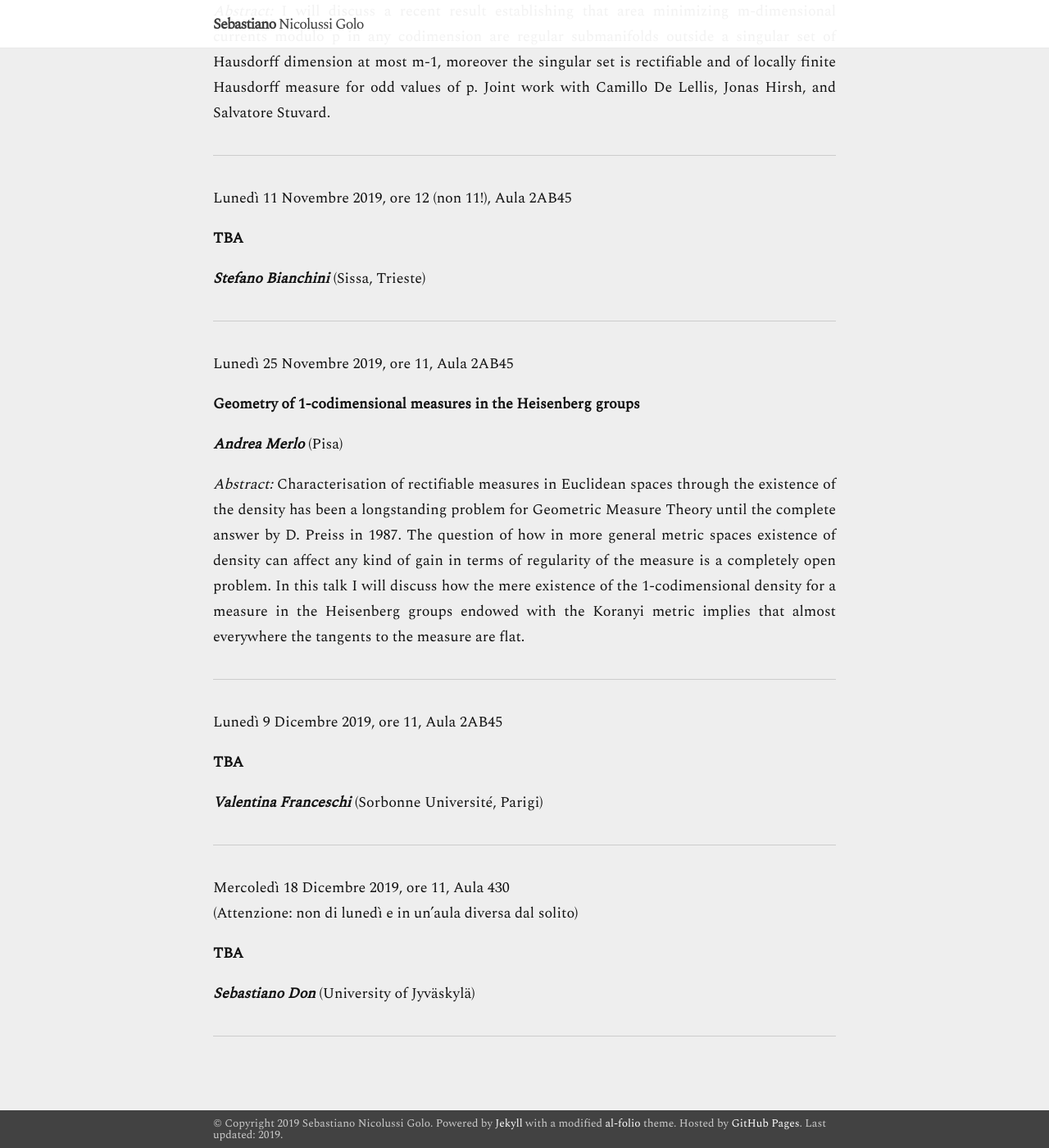
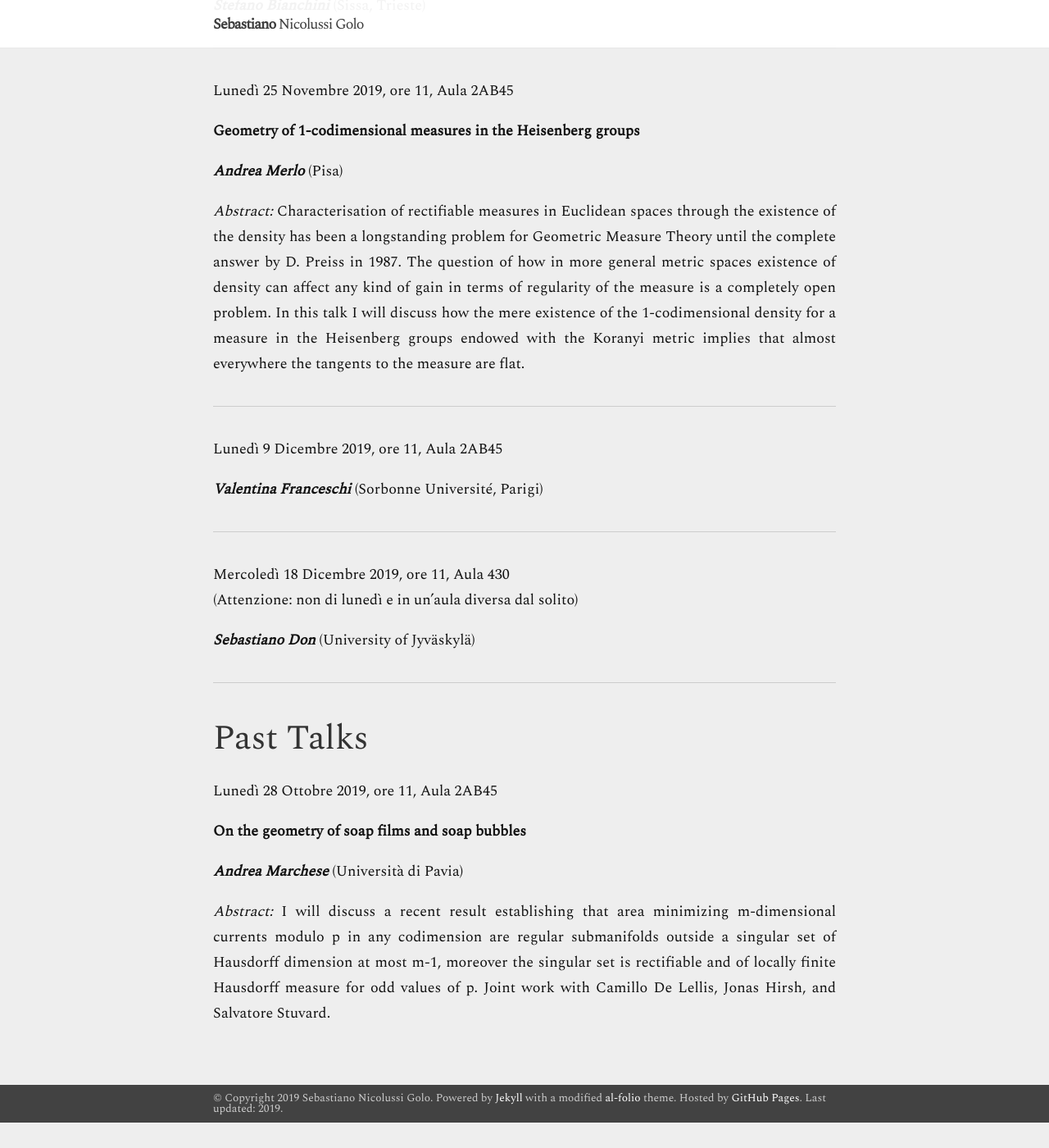
Before and after one commit to Seba272/seba272.github.io, a Jekyll site: the page built from _pages/GeA.md, in a window 1280 px wide and 1400 px high, scrolled down 439 px. Shown: the whole window at 82% size. Built offline with Jekyll 4.4.1, drawn with Linux system fonts in a browser that asks for light colours; Markdown is read by kramdown in place of the engine named in the settings; after the commit the page ends 1808 px from its top, so only the background shows below that; some of the changed text lies outside the part shown.

Commit message:
Add logo uni in GeA page.

```diff
--- a/_pages/GeA.md
+++ b/_pages/GeA.md
@@ -5,27 +5,12 @@
 description: Semiario di Geometria e Analisi a Padova
 ---
 
-----
+<div class="col">
+    <img class="col three" src="{{ site.baseurl }}/assets/img/logo-unipd-3.jpeg">
+</div>
 
-Lunedì 28 Ottobre 2019, ore 11, Aula 2AB45
-
-**On the geometry of soap films and soap bubbles**
-
-**_Andrea Marchese_** (Università di Pavia)
-
-_Abstract:_
-I will discuss a recent result establishing that area minimizing
-m-dimensional currents modulo p in any codimension are regular submanifolds
-outside a singular set of Hausdorff dimension at most m-1, moreover the
-singular set is rectifiable and of locally finite Hausdorff measure for odd
-values of p. Joint work with Camillo De Lellis, Jonas Hirsh, and Salvatore
-Stuvard.
-
-----
 
 Lunedì 11 Novembre 2019, ore 12 (non 11!), Aula 2AB45
-
-**TBA**
 
 **_Stefano Bianchini_** (Sissa, Trieste)
 
@@ -50,8 +35,6 @@
 
 Lunedì 9 Dicembre 2019, ore 11, Aula 2AB45
 
-**TBA**
-
 **_Valentina Franceschi_** (Sorbonne Université, Parigi)
 
 ----
@@ -59,8 +42,22 @@
 Mercoledì 18 Dicembre 2019, ore 11, Aula 430
 (Attenzione: non di lunedì e in un'aula diversa dal solito)
 
-**TBA**
-
 **_Sebastiano Don_** (University of Jyväskylä)
 
 ----
+
+## Past Talks
+
+Lunedì 28 Ottobre 2019, ore 11, Aula 2AB45
+
+**On the geometry of soap films and soap bubbles**
+
+**_Andrea Marchese_** (Università di Pavia)
+
+_Abstract:_
+I will discuss a recent result establishing that area minimizing
+m-dimensional currents modulo p in any codimension are regular submanifolds
+outside a singular set of Hausdorff dimension at most m-1, moreover the
+singular set is rectifiable and of locally finite Hausdorff measure for odd
+values of p. Joint work with Camillo De Lellis, Jonas Hirsh, and Salvatore
+Stuvard.
```
Also changed, not shown: assets/img/logo-unipd-1.png (added), assets/img/logo-unipd-2.png (added), assets/img/logo-unipd-3.jpeg (added).
